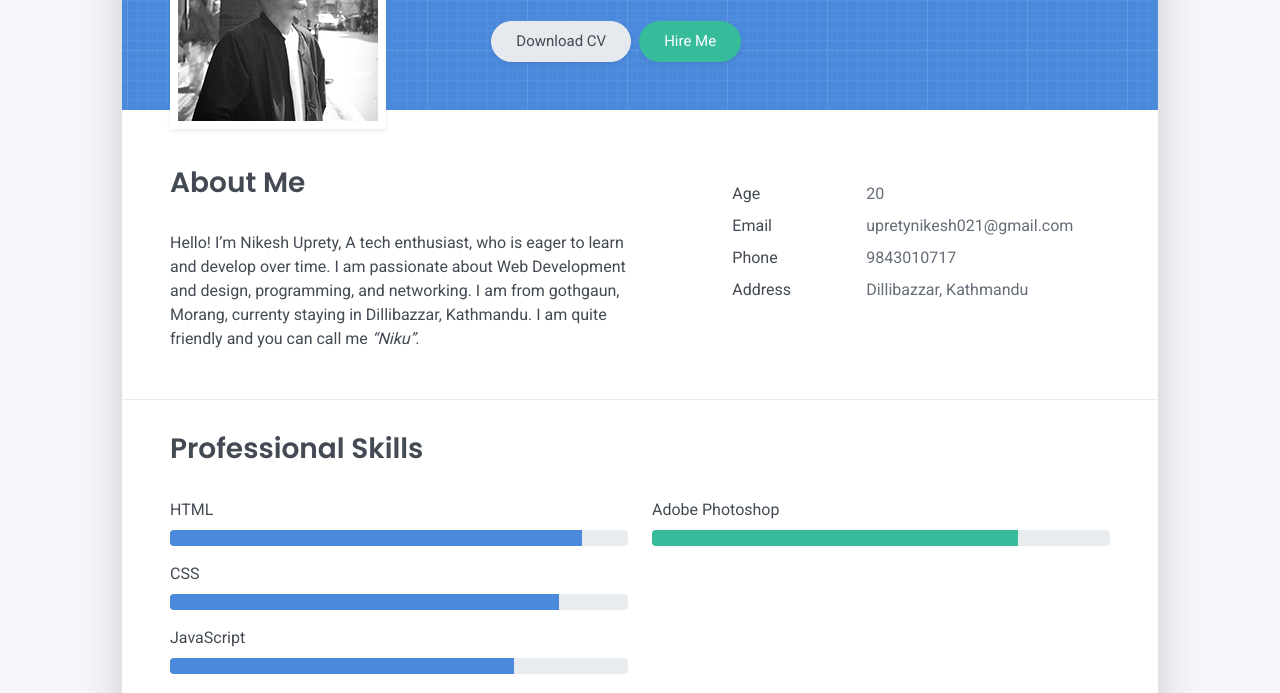
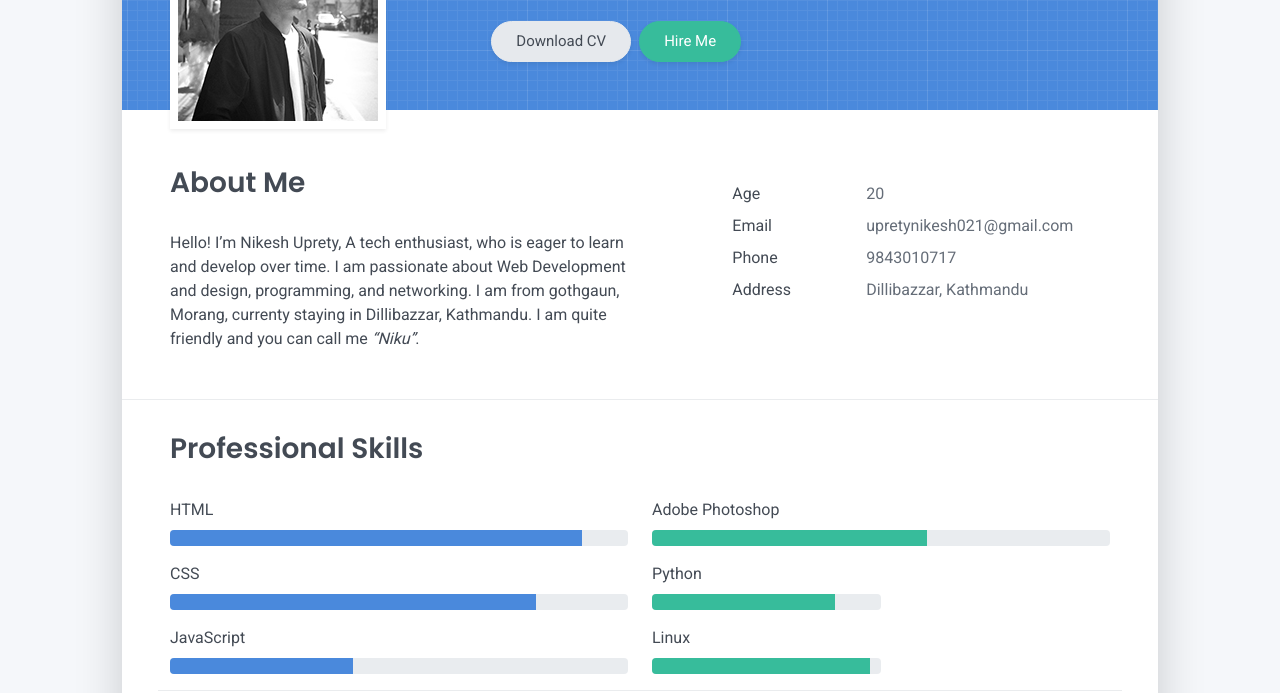
Before and after one commit to Nikesh-Uprety/My-Portfolio_Website, a plain HTML site: page index.html in a window 1280 px wide. Shown: the part 259-952 px from the top of the page. Drawn offline with Linux system fonts and the light colour scheme.

Commit message:
Update index.html

```diff
--- a/index.html
+++ b/index.html
@@ -101,7 +101,7 @@
   <hr class="d-print-none"/>
   <div class="skills-section px-3 px-lg-4">
     <h2 class="h3 mb-3">Professional Skills</h2>
-    <div class="row">
+     <div class="row">
       <div class="col-md-6">
         <div class="mb-2"><span>HTML</span>
           <div class="progress my-1">
@@ -110,22 +110,34 @@
         </div>
         <div class="mb-2"><span>CSS</span>
           <div class="progress my-1">
-            <div class="progress-bar bg-primary" role="progressbar" data-aos="zoom-in-right" data-aos-delay="200" data-aos-anchor=".skills-section" style="width: 85%" aria-valuenow="85" aria-valuemin="0" aria-valuemax="100"></div>
+            <div class="progress-bar bg-primary" role="progressbar" data-aos="zoom-in-right" data-aos-delay="200" data-aos-anchor=".skills-section" style="width: 80%" aria-valuenow="85" aria-valuemin="0" aria-valuemax="100"></div>
           </div>
         </div>
         <div class="mb-2"><span>JavaScript</span>
           <div class="progress my-1">
-            <div class="progress-bar bg-primary" role="progressbar" data-aos="zoom-in-right" data-aos-delay="300" data-aos-anchor=".skills-section" style="width: 75%" aria-valuenow="70" aria-valuemin="0" aria-valuemax="100"></div>
+            <div class="progress-bar bg-primary" role="progressbar" data-aos="zoom-in-right" data-aos-delay="300" data-aos-anchor=".skills-section" style="width: 40%" aria-valuenow="70" aria-valuemin="0" aria-valuemax="100"></div>
           </div>
         </div>
       </div>
       <div class="col-md-6">
         <div class="mb-2"><span>Adobe Photoshop</span>
           <div class="progress my-1">
-            <div class="progress-bar bg-success" role="progressbar" data-aos="zoom-in-right" data-aos-delay="400" data-aos-anchor=".skills-section" style="width: 80%" aria-valuenow="90" aria-valuemin="0" aria-valuemax="100"></div>
+            <div class="progress-bar bg-success" role="progressbar" data-aos="zoom-in-right" data-aos-delay="400" data-aos-anchor=".skills-section" style="width: 60%" aria-valuenow="90" aria-valuemin="0" aria-valuemax="100"></div>
           </div>
         </div>
+        <div class="col-md-6">
+          <div class="mb-2"><span>Python</span>
+            <div class="progress my-1">
+              <div class="progress-bar bg-success" role="progressbar" data-aos="zoom-in-right" data-aos-delay="400" data-aos-anchor=".skills-section" style="width: 80%" aria-valuenow="90" aria-valuemin="0" aria-valuemax="100"></div>
+            </div>
+          </div>
       </div>
+      <div class="col-md-6">
+        <div class="mb-2"><span>Linux</span>
+          <div class="progress my-1">
+            <div class="progress-bar bg-success" role="progressbar" data-aos="zoom-in-right" data-aos-delay="400" data-aos-anchor=".skills-section" style="width: 95%" aria-valuenow="90" aria-valuemin="0" aria-valuemax="100"></div>
+          </div>
+        </div>
     </div>
   </div>
   <hr class="d-print-none"/>
```
